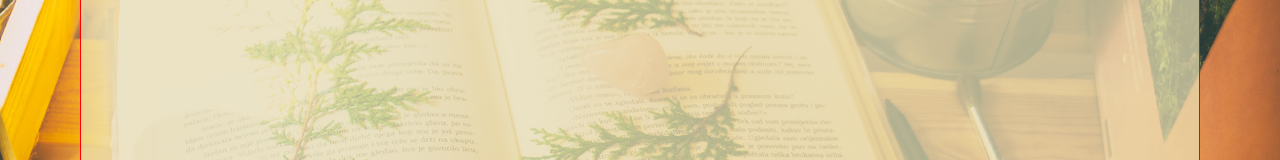
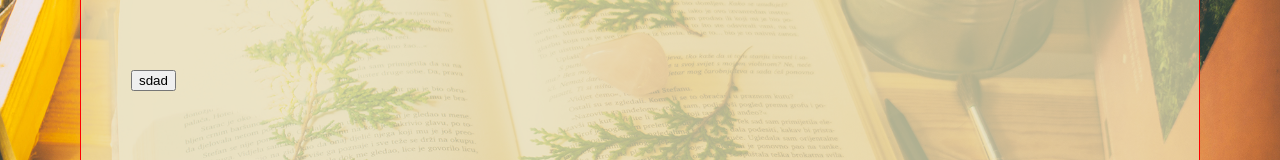
Before and after one commit to patkub2/booktifly, a React (Create React App) app: page / in a window 1280 px wide. Shown: the part 360-520 px from the top of the page. Built offline with nearby package versions, Linux system fonts and the light colour scheme.

Commit message:
rebuilding app start

```diff
--- a/src/components/Body.js
+++ b/src/components/Body.js
@@ -14,8 +14,18 @@ const BodyWrapper = styled.nav`
 `;
 
 const Header = () => {
-  const { search } = useSearch();
-  return <BodyWrapper>{search}</BodyWrapper>;
+  const { handleSearch, search } = useSearch();
+  return (
+    <BodyWrapper>
+      <button
+        onClick={() => {
+          console.log({ search });
+        }}
+      >
+        sdad
+      </button>
+    </BodyWrapper>
+  );
 };
 
 export default Header;
```
